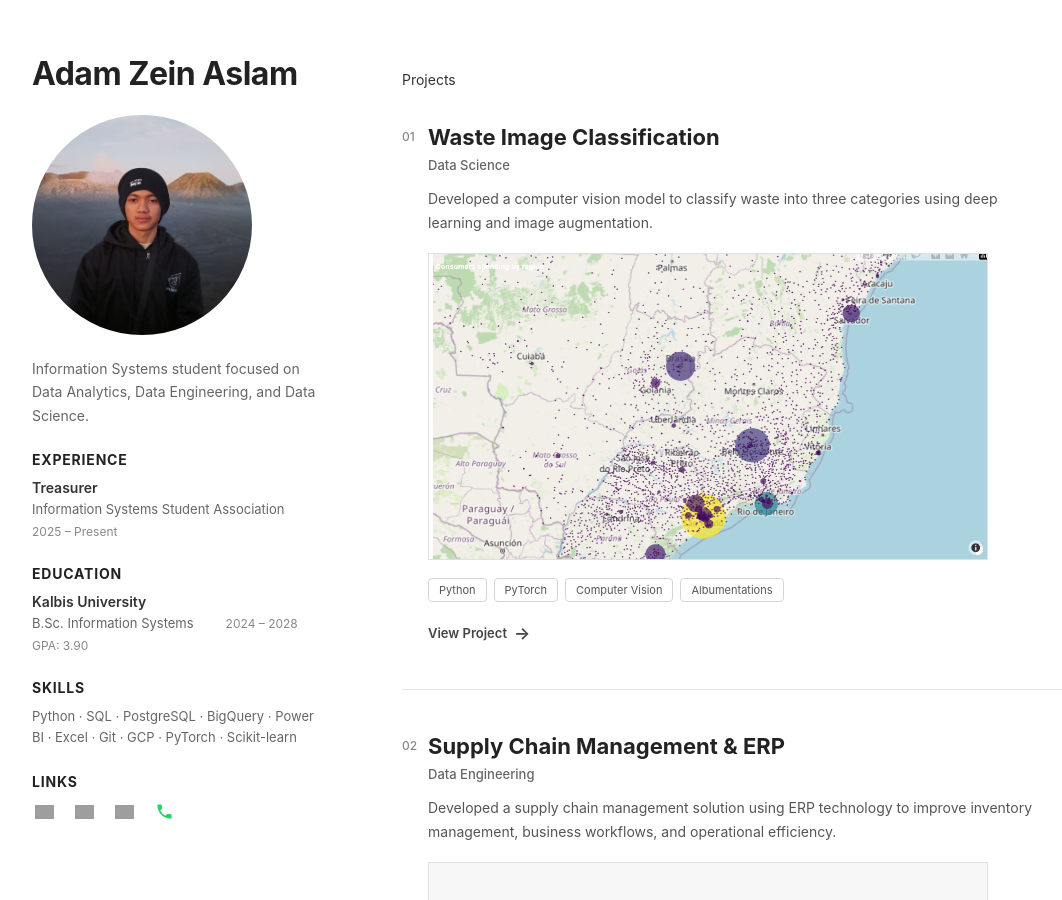
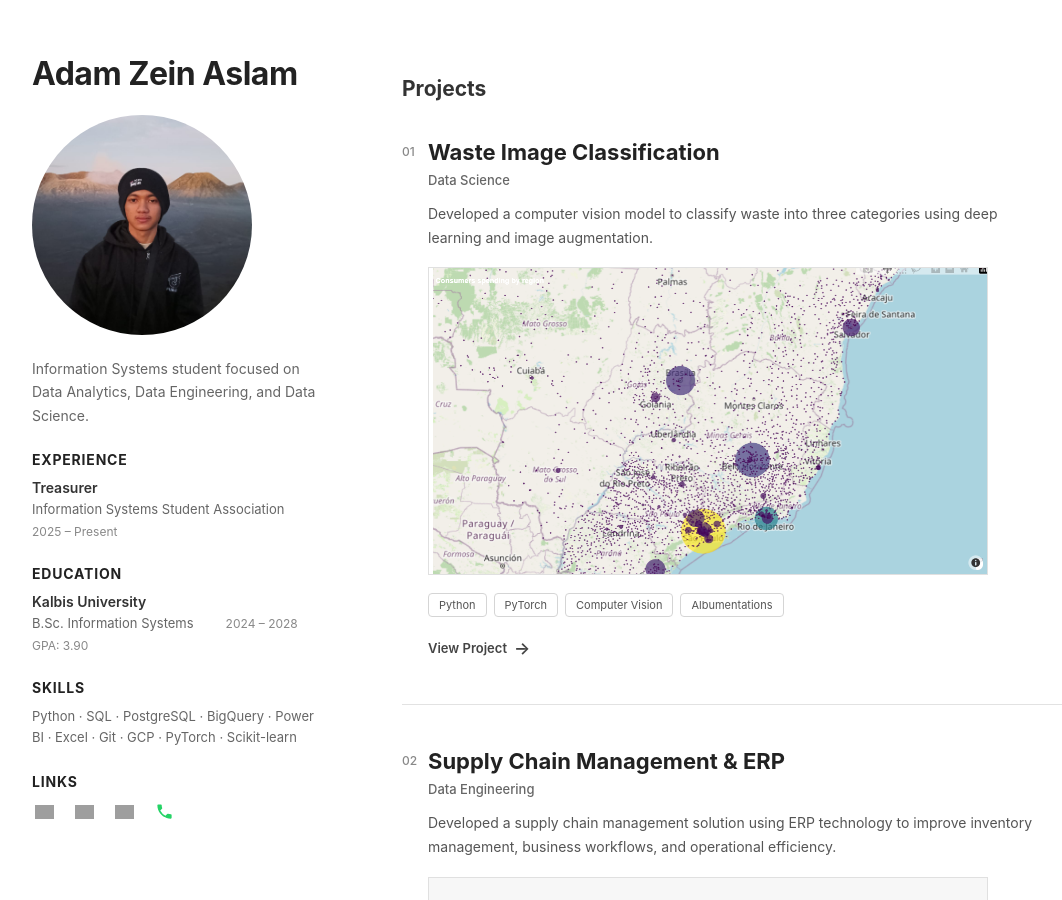
Before and after one commit to AdamZeinAslam/AdamZeinAslam.github.io, a Jekyll site: the page built from index.md, in a window 1280 px wide and 900 px high. Shown: the whole window, without its empty margins (88-1150 px from the left). Built offline with Jekyll 4.4.1, drawn with Linux system fonts in a browser that asks for light colours; grey boxes are pictures that could not be loaded.

Commit message:
Update index.md

```diff
--- a/index.md
+++ b/index.md
@@ -9,9 +9,8 @@ layout: default
        ========================= -->
 
   <div class="projects-header">
-    <p class="projects-title">Projects</p>
-  </div>
-
+  <h2 class="projects-title">Projects</h2>
+</div>
 
   <!-- =====================================================
        PROJECT 01
```
